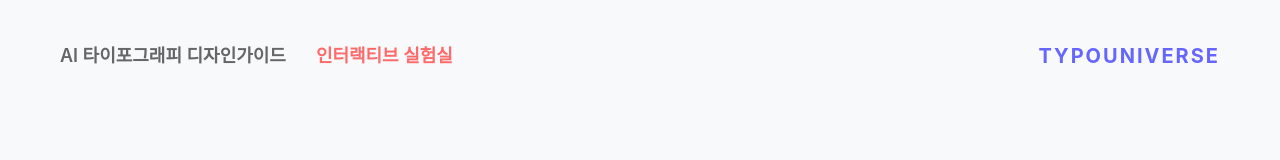
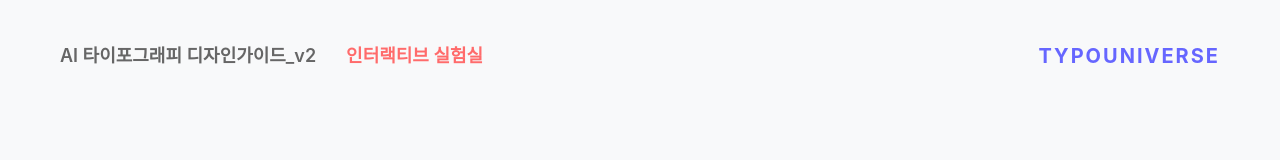
Before and after one commit to fffx2/typo-universe-20250915-1, a website: page lab.html in a window 1280 px wide. Shown: the top 160 px of the page. Drawn offline with Linux system fonts and the light colour scheme; a web font is replaced by a local one.

Commit message:
Update lab.html

```diff
--- a/lab.html
+++ b/lab.html
@@ -11,7 +11,7 @@
     <div class="container">
         <header class="header">
             <div class="header-left">
-                <a href="./index.html" class="nav-link">AI 타이포그래피 디자인가이드</a>
+                <a href="./index.html" class="nav-link">AI 타이포그래피 디자인가이드_v2</a>
                 <a href="./lab.html" class="nav-link active">인터랙티브 실험실</a>
             </div>
             <div class="header-right">
```
